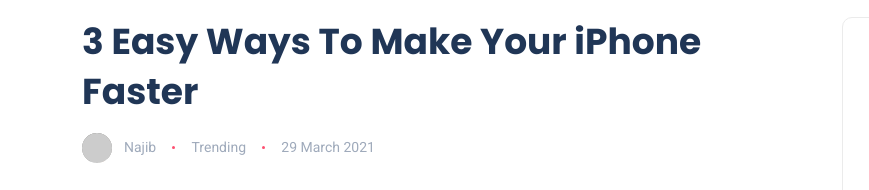
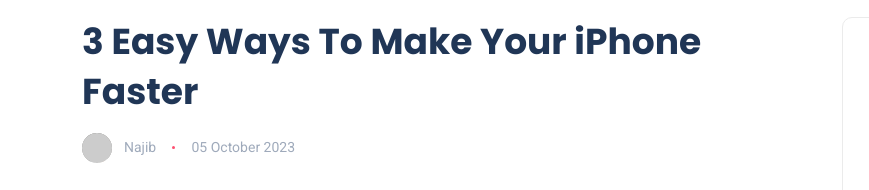
Before and after one commit to TarikDruzic/najib, a plain HTML site: page blog1.html in a window 1280 px wide. Shown: the part 161-351 px from the top of the page, 0-869 px from the left. Drawn offline with Linux system fonts and the light colour scheme.

Commit message:
trending

```diff
--- a/blog1.html
+++ b/blog1.html
@@ -119,8 +119,8 @@
 							<h1 class="title mt-0 mb-3">3 Easy Ways To Make Your iPhone Faster</h1>
 							<ul class="meta list-inline mb-0">
 								<li class="list-inline-item"><a href="#"><img src="images/other/author-sm.png" class="author" alt="author"/>Najib</a></li>
-								<li class="list-inline-item"><a href="#">Trending</a></li>
-								<li class="list-inline-item">29 March 2021</li>
+
+								<li class="list-inline-item">05 October 2023</li>
 							</ul>
 						</div>
 						<!-- featured image -->
```
Also changed, not shown: blog2.html (+2 -2 lines), blog3.html (+2 -2 lines), blog4.html (+2 -2 lines), blog5.html (+2 -2 lines).
